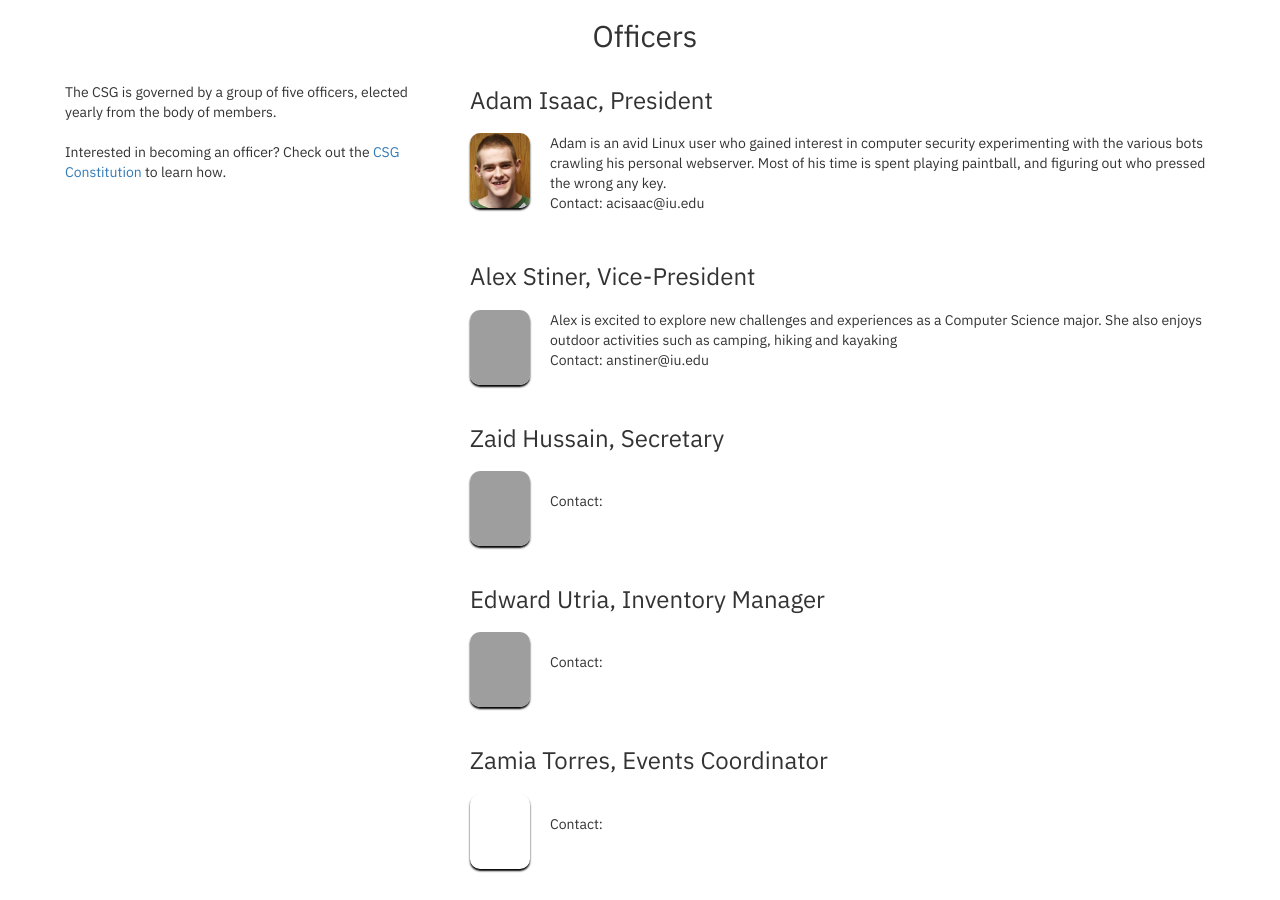
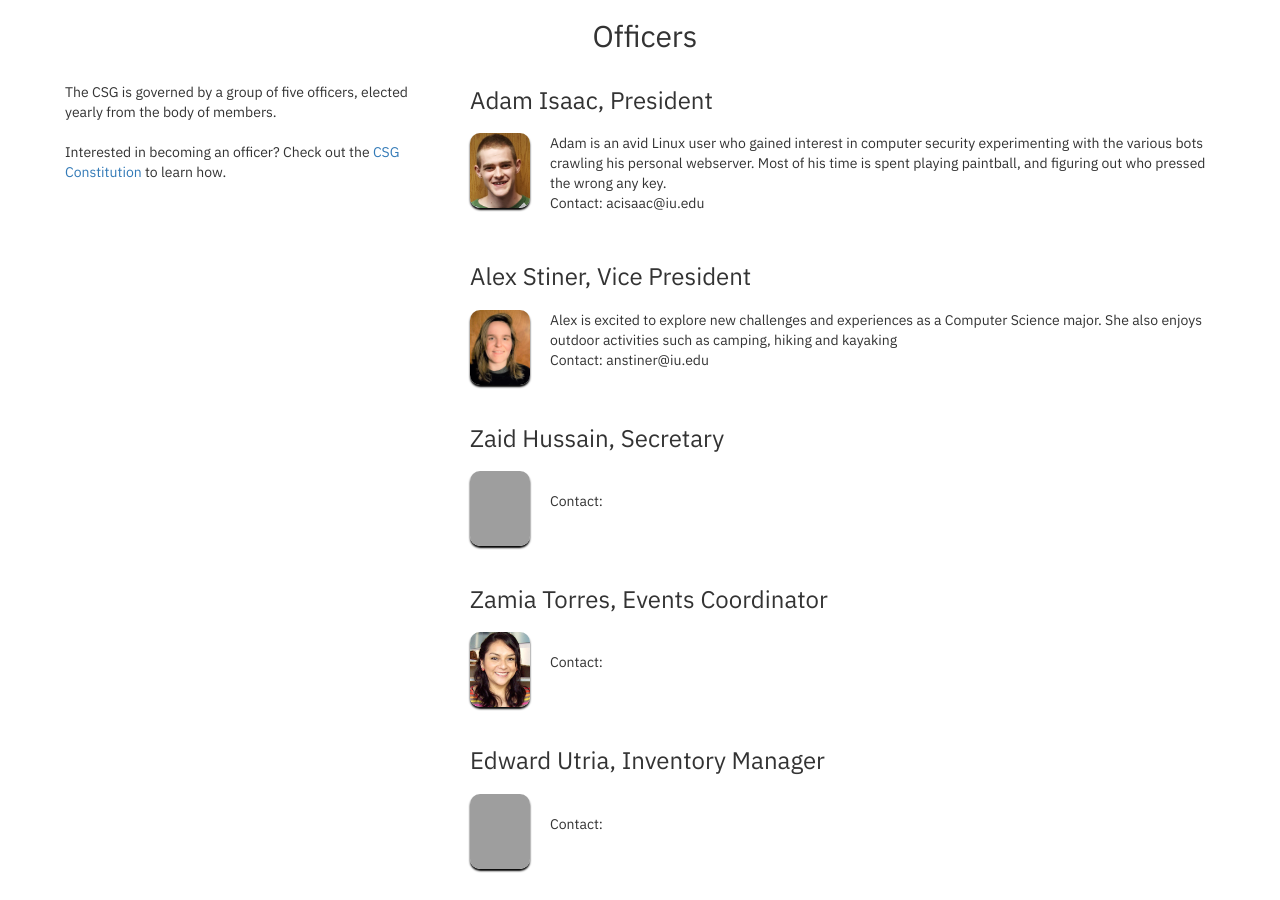
Before and after one commit to ius-csg/csghomepage, a Jekyll site: the page built from index.html, in a window 1280 px wide and 900 px high, scrolled down 1472 px. Built offline with Jekyll 4.4.1, drawn with Linux system fonts in a browser that asks for light colours; grey boxes are pictures that could not be loaded.

```diff
--- a/_data/people.yml
+++ b/_data/people.yml
@@ -6,7 +6,7 @@
   contact: "acisaac@iu.edu"
 
 - name: "Alex Stiner"
-  occupation: "Vice-President"
+  occupation: "Vice President"
   description: "Alex is excited to explore new challenges and experiences as a Computer Science major. She also enjoys outdoor activities such as camping, hiking and kayaking"
   contact: "anstiner@iu.edu"
 
@@ -15,12 +15,12 @@
   description: ""
   contact:  ""
 
+- name: "Zamia Torres"
+  occupation: "Events Coordinator"
+  description: ""
+  contact: ""
+
 - name: "Edward Utria"
   occupation: "Inventory Manager"
   description: ""
   contact: ""
-
-- name: "Zamia Torres"
-  occupation: "Events Coordinator"
-  description: ""
-  contact: ""
```
Also changed, not shown: assets/images/officers/Events Coordinator.jpg (added).
